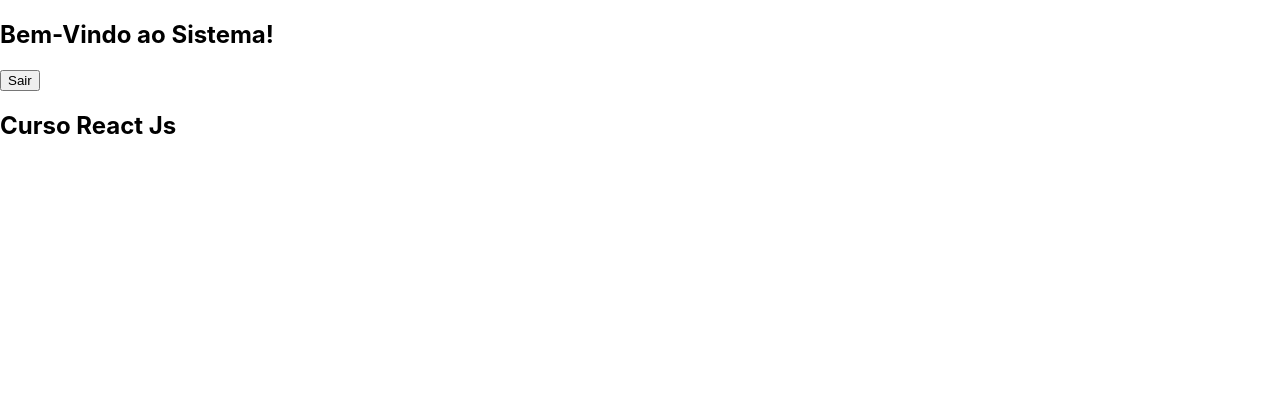
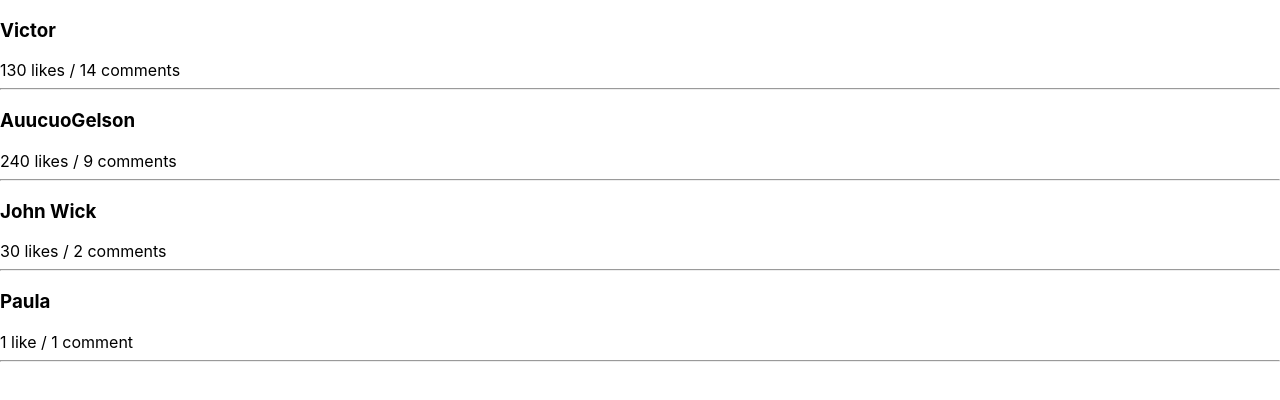
Before and after one commit to loiola0/application-factory, a React (Create React App) app in the folder módulo-20/meusite/: page / in a window 1280 px wide. Shown: the top 400 px of the page. Built offline with nearby package versions, Linux system fonts and the light colour scheme.

Commit message:
Aula trabalhando com listas

```diff
--- a/módulo-20/meusite/src/App.js
+++ b/módulo-20/meusite/src/App.js
@@ -1,43 +1,32 @@
 import React,{Component} from 'react';
+import Feed from './components/feed';
+
 class App extends Component {
 
     constructor(props){
         super(props);
         this.state = {
-            status: true
+            feed:[
+                {id:1,username:"Victor",likes:130,comments:14},
+                {id:2,username:"AuucuoGelson",likes:240,comments:9},
+                {id:3,username:"John Wick",likes:30,comments:2},
+                {id:4,username:"Paula",likes:1,comments:1},
+            ]
         };
 
-        this.entrar = this.entrar.bind(this);
-        this.sair = this.sair.bind(this);
-    }
 
-    entrar(){
-        this.setState({status: true});
-    }
-
-    sair(){
-        this.setState({status: false});
     }
 
     render(){
+
         return(
             <div>
+                {this.state.feed.map((item)=>{
+                    return(
+                        <Feed key={item.id} username={item.username} likes={item.likes} comments={item.comments}/>
+                    );
 
-                {this.state.status ?
-                    <div>
-                        <h2>Bem-Vindo ao Sistema!</h2>
-                        <button onClick={this.sair}>Sair</button>
-                    </div> :
-                    <div>
-                        <h2>Olá visitante! Faça seu login</h2>
-                        <button onClick={this.entrar}>Entrar</button>
-                    </div>
-                }
-
-                <div>
-                    <h2>Curso React Js</h2>
-                </div>
-
+                })}
             </div>
         );
     }
--- /dev/null
+++ b/módulo-20/meusite/src/components/feed/index.js
@@ -0,0 +1,20 @@
+import React,{Component} from 'react';
+
+class Feed extends Component {
+
+    render(){
+        return(
+
+            <div key={this.props.key}>
+                <h3>{this.props.username}</h3>
+                <a>{this.props.likes > 1 ? this.props.likes+' likes ' : this.props.likes+' like '}
+                     / {this.props.comments > 1 ? this.props.comments+' comments' : this.props.comments+' comment'}</a>
+                <hr/>
+            </div>
+
+
+        );
+    }
+}
+
+export default Feed;
```
